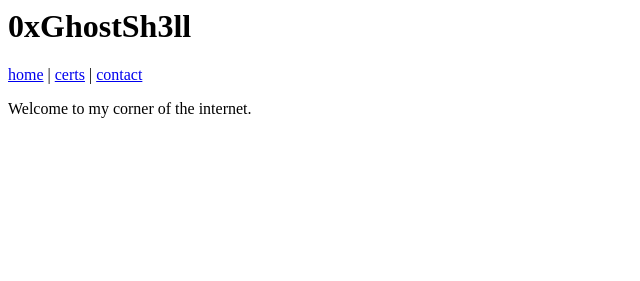
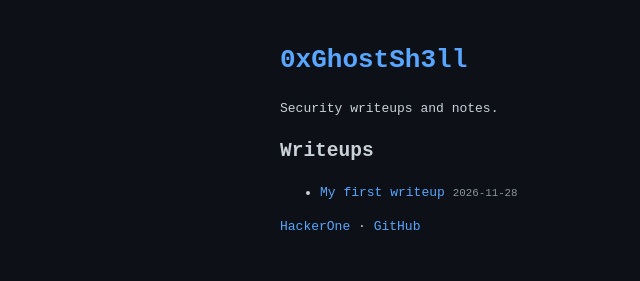
Before and after one commit to 0xGhostSh3ll/0xGhostSh3ll.github.io, a plain HTML site: page 0xGhostShell/index.html in a window 1280 px wide. Shown: the whole page, without its empty margins (0-640 px from the left). Drawn offline with Linux system fonts and the light colour scheme.

Commit message:
writeup site

```diff
--- a/0xGhostShell/index.html
+++ b/0xGhostShell/index.html
@@ -1,13 +1,25 @@
+<!DOCTYPE html>
+<html lang="en">
+<head>
+  <meta charset="utf-8">
+  <meta name="viewport" content="width=device-width, initial-scale=1">
+  <title>0xGhostSh3ll | Writeups</title>
+  <style>
+    body { background:#0d1117; color:#c9d1d9; font-family:monospace; max-width:720px; margin:40px auto; padding:0 16px; line-height:1.6; }
+    h1 { color:#58a6ff; }
+    a { color:#58a6ff; text-decoration:none; }
+    a:hover { text-decoration:underline; }
+    li { margin:8px 0; }
+    small { color:#8b949e; }
+  </style>
+</head>
 <body>
-  <div class="wrapper">
-    <header>
-      <h1>0xGhostSh3ll</h1>
-    </header>
-    <nav>
-      <a href="#">home</a> | <a href="#">certs</a> | <a href="#">contact</a>
-    </nav>
-    <main>
-      <p>Welcome to my corner of the internet.</p>
-    </main>
-  </div>
+  <h1>0xGhostSh3ll</h1>
+  <p>Security writeups and notes.</p>
+  <h2>Writeups</h2>
+  <ul>
+    <li><a href="writeups/first-writeup.html">My first writeup</a> <small>2026-11-28</small></li>
+  </ul>
+  <p><a href="https://hackerone.com/0xghostshell">HackerOne</a> · <a href="https://github.com/0xGhostSh3ll">GitHub</a></p>
 </body>
+</html>
--- a/0xGhostShell/style.css
+++ /dev/null
@@ -1,4 +0,0 @@
-body {
-  background: black;
-  color: white;
-}
--- a/transformers_team/index.html
+++ /dev/null
@@ -1,23 +0,0 @@
-<!DOCTYPE html>
-<html lang="en">
-<head>
-  <meta charset="UTF-8">
-  <meta name="viewport" content="width=device-width, initial-scale=1">
-  <title>Transformers Team</title>
-  <link rel="stylesheet" href="style.css">
-</head>
-<body>
-  <img src="image/transformers_logo.jpg" alt="Transformers Team logo" class="logo">
-
-  <div class="wrapper">
-    <h2 class="section-title">Team Leader</h2>
-
-    <div class="member-card">
-      <h3>0xGhostShell</h3>
-      <p class="role">Team Leader</p>
-      <p><imege></imege></p>
-
-    </div>
-  </div>
-</body>
-</html>
--- a/transformers_team/style.css
+++ /dev/null
@@ -1,50 +0,0 @@
-body {
-  background: #0a0a12;
-  color: #e0e0e0;
-  font-family: monospace;
-  margin: 0;
-}
-
-.logo {
-  position: absolute;
-  top: 15px;
-  left: 15px;
-  width: 90px;
-  height: auto;
-}
-
-.wrapper {
-  max-width: 900px;
-  margin: 0 auto;
-  padding: 40px 20px;
-}
-
-.section-title {
-  color: #00ff9c;
-  text-align: center;
-}
-
-.member-card {
-  width: 320px;
-  min-height: 320px;
-  box-sizing: border-box;
-  margin: 20px auto;
-  padding: 20px;
-  border: 2px solid #00ff9c;
-  background: #11111c;
-}
-
-.member-card h3 {
-  margin: 0;
-  color: #00ff9c;
-}
-
-.role {
-  color: #888;
-  margin-top: 4px;
-}
-
-.links a {
-  color: #00ff9c;
-  text-decoration: none;
-}
```
Also changed, not shown: transformers_team/image/transformers_logo.jpg (deleted).
